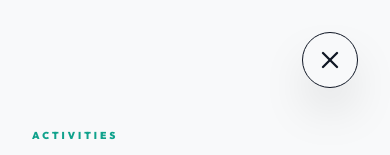
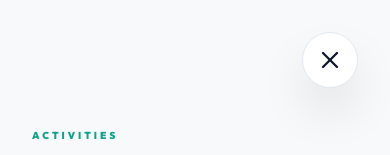
Before and after one commit to facenordgraphisme/linstant-verdon, a Next.js app: page /en/contact in a window 390 px wide. Both pictures are taken after a click on the button 342 px from the left and 60 px from the top of the page. Shown: the top 155 px of the page. Built offline with nearby package versions, Linux system fonts and the light colour scheme.

Commit message:
mobilenav

```diff
--- a/src/components/Navbar.tsx
+++ b/src/components/Navbar.tsx
@@ -137,14 +137,21 @@ export default function Navbar({ dict, locale }: { dict: any; locale: string })
         </div>
 
         {/* Mobile Menu Toggle */}
-        <button className="md:hidden relative w-12 h-12 flex items-center justify-center rounded-2xl bg-white/10 border border-white/20 shadow-lg text-white" onClick={() => setIsOpen(!isOpen)}>
+        <button
+          className={`md:hidden relative w-12 h-12 flex items-center justify-center rounded-2xl border transition-all duration-300 shadow-lg ${
+            isScrolled
+              ? 'text-slate-900 bg-slate-900/5 border-slate-900/10'
+              : 'text-white bg-white/10 border-white/20'
+          }`}
+          onClick={() => setIsOpen(!isOpen)}
+        >
           {isOpen ? <X size={26} /> : <Menu size={26} />}
         </button>
       </div>
 
       {/* Mobile Menu */}
-      <div className={`md:hidden fixed inset-0 w-full h-screen bg-[#f8f9fa] transition-all duration-500 ${isOpen ? 'opacity-100 visible translate-y-0' : 'opacity-0 invisible -translate-y-full'}`}>
-        <div className="pt-32 px-8 flex flex-col space-y-10">
+      <div className={`md:hidden fixed inset-0 w-full h-screen bg-[#f8f9fa] overflow-y-auto transition-all duration-500 ${isOpen ? 'opacity-100 visible translate-y-0' : 'opacity-0 invisible -translate-y-full'}`}>
+        <div className="pt-32 pb-24 px-8 flex flex-col space-y-10">
           <div className="flex flex-col space-y-6">
             <p className="text-[10px] font-black text-primary uppercase tracking-[0.3em] mb-2">{dict.nav.activities}</p>
             {activityLinks.map(link => {
@@ -187,7 +194,7 @@ export default function Navbar({ dict, locale }: { dict: any; locale: string })
         </div>
 
         {/* Close button for mobile */}
-        <button className="absolute top-8 right-8 w-14 h-14 rounded-full bg-white-5 border border-white-10 flex items-center justify-center shadow-2xl" onClick={() => setIsOpen(false)}>
+        <button className="fixed top-8 right-8 w-14 h-14 rounded-full bg-white border border-slate-200 flex items-center justify-center shadow-2xl z-50 text-slate-900" onClick={() => setIsOpen(false)}>
           <X size={28} />
         </button>
       </div>
```
